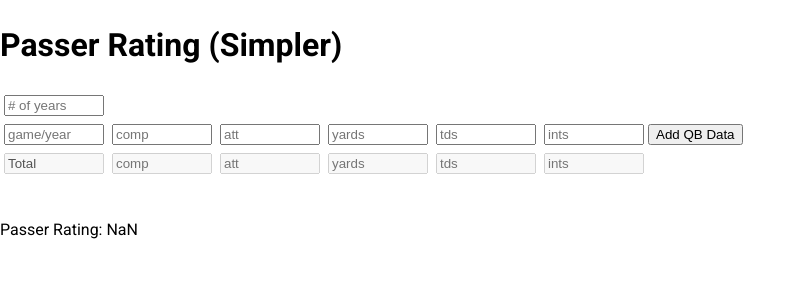
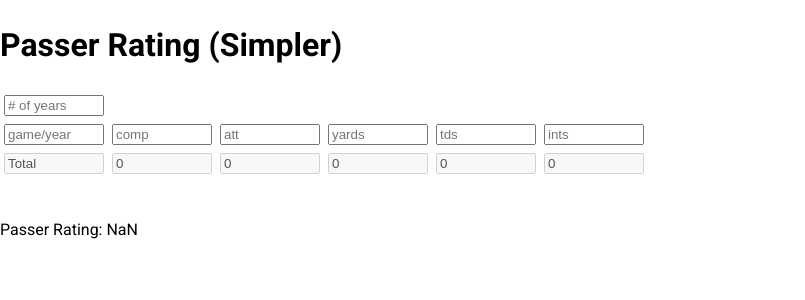
Before and after one commit to gavinkeene1/Passer-Rating-Comparison-Tool, a React (Create React App) app: page /passer-rating-simple in a window 1280 px wide. Shown: the top 300 px of the page, without its empty margins (0-805 px from the left). Built offline with nearby package versions, Linux system fonts and the light colour scheme; no server answers.

Commit message:
Set Total Row (Displaying for Just One Row of Stats)

```diff
--- a/src/AddQBStats.js
+++ b/src/AddQBStats.js
@@ -53,17 +53,19 @@ const AddQBStats = () => {
     getPasserRating(completions, attempts, yards, touchdowns, interceptions);
   };
 
-  const getStatsRow = (term, completions, attempts, yards, touchdowns, interceptions) => {
+
+
+  const getOneStatsRow = (term, completions, attempts, yards, touchdowns, interceptions) => {
     let statsRow = []; // Term, Completions, Attempts, Yards, Touchdowns, Interceptions
-    statsRow.push([term, completions, attempts, yards, touchdowns, interceptions]);
+    statsRow.push([term], [completions], [attempts], [yards], [touchdowns], [interceptions]);
 
     return statsRow;
   };
 
   const displayStatsRow = (term, completions, attempts, yards, touchdowns, interceptions) => {
-    let row = getStatsRow(term, completions, attempts, yards, touchdowns, interceptions);
+    let row = getOneStatsRow(term, completions, attempts, yards, touchdowns, interceptions);
     return <><br />
-      <input type="text" disabled id="gameOrYear-" name="fname" placeholder='game/year' style={{ width: 100, margin: 4 }} value={'Total'} />
+      <input type="text" disabled id="gameOrYear-" name="fname" style={{ width: 100, margin: 4 }} value={'Total'} />
       <input type="text" disabled id="completions" name="fname" placeholder='comp' style={{ width: 100, margin: 4 }} value={row[1]} />
       <input type="text" disabled id="attempts" name="fname" placeholder='att' style={{ width: 100, margin: 4 }} value={row[2]} />
       <input type="text" disabled id="yards" name="fname" placeholder='yards' style={{ width: 100, margin: 4 }} value={row[3]} />
@@ -82,7 +84,6 @@ const AddQBStats = () => {
     <input type="text" id="yards" name="fname" placeholder='yards' style={{ width: 100, margin: 4 }} onInput={setValue} />
     <input type="text" id="touchdowns" name="fname" placeholder='tds' style={{ width: 100, margin: 4 }} onInput={setValue} />
     <input type="text" id="interceptions" name="fname" placeholder='ints' style={{ width: 100, margin: 4 }} onInput={setValue} />
-    <button id="submit-passer-stats" name="fname" onClick={() => {displayStatsRow(term, completions, attempts, yards, touchdowns, interceptions)}} >Add QB Data</button>
     {displayStatsRow(term, completions, attempts, yards, touchdowns, interceptions)}
     <br />
     </>
```
